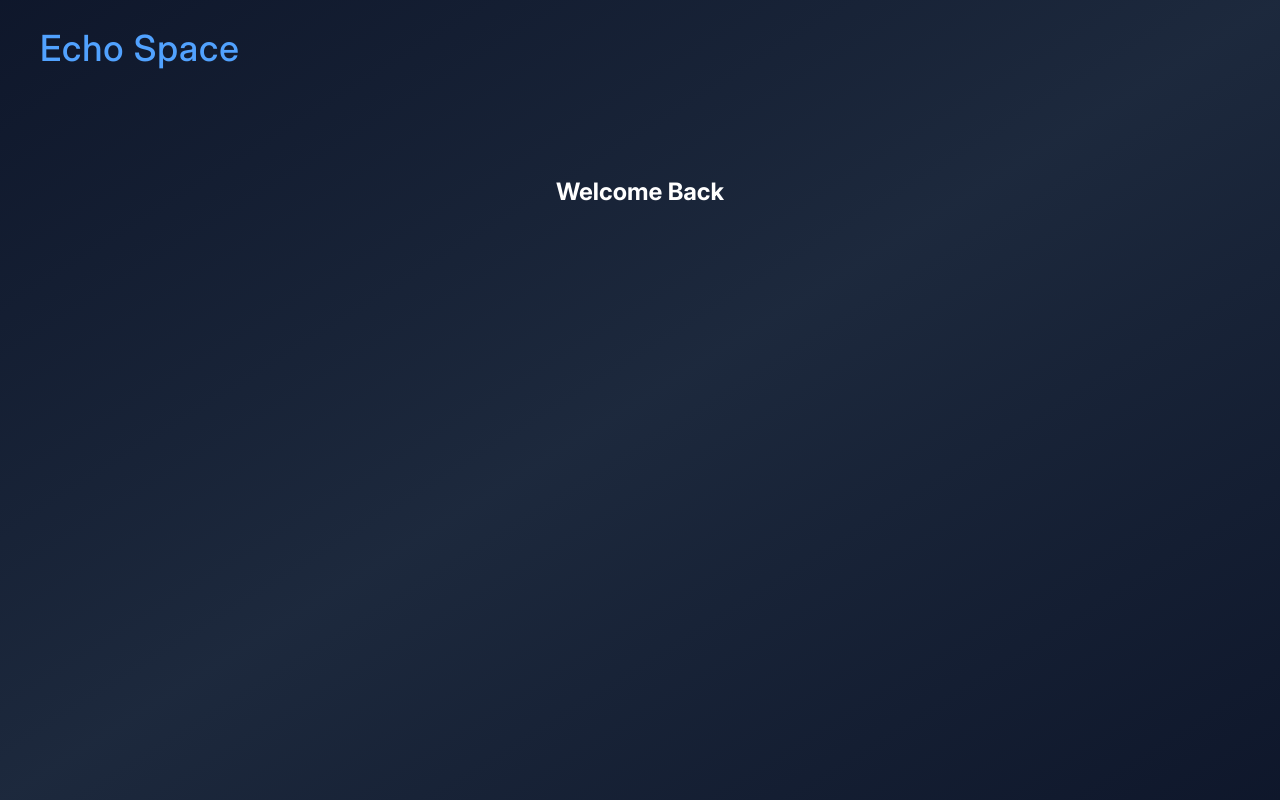
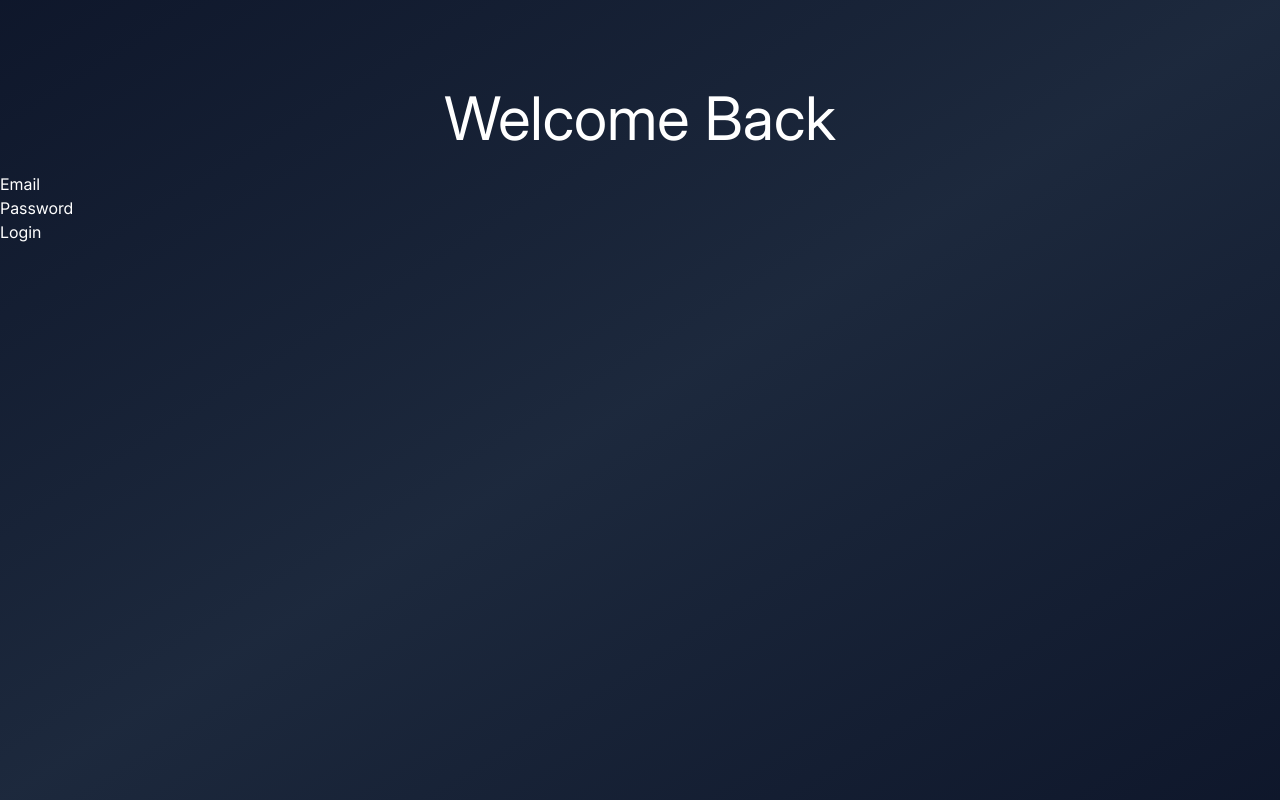
Before and after one commit to ruthlesscalm/echo-space, a React app in the folder frontend/: page /login in a window 1280 px wide. Built offline with nearby package versions, Linux system fonts and the light colour scheme; the HTML template or start-up script is replaced by a standard one.

Commit message:
Add Login form

```diff
--- a/frontend/src/layouts/AuthLayout.jsx
+++ b/frontend/src/layouts/AuthLayout.jsx
@@ -3,10 +3,7 @@ import LogoText from "../components/LogoText";
 
 const AuthLayout = () => {
   return (
-    <div className="flex flex-col gap-20 min-h-screen bg-linear-to-br from-slate-900 via-slate-800 to-slate-900 text-white">
-      <header className="px-10 py-7">
-        <LogoText className="text-4xl" />
-      </header>
+    <div className="flex flex-col min-h-screen bg-linear-to-br from-slate-900 via-slate-800 to-slate-900 text-white">
       <main>
         <Outlet />
       </main>
--- a/frontend/src/pages/Login.jsx
+++ b/frontend/src/pages/Login.jsx
@@ -1,12 +1,46 @@
+import { useState } from "react";
+
 const Login = () => {
+  const [loginForm, setLoginForm] = useState({
+    email: "",
+    password: "",
+  });
+  function handleInput(e) {
+    setLoginForm((prev) => {
+      return {
+        ...prev,
+        [e.target.name]: e.target.value,
+      };
+    });
+  }
   return (
-    <div>
+    <div className="mt-22">
       <div>
-        <h2 className="text-2xl font-bold text-white mb-6 text-center">
-          Welcome Back
-        </h2>
+        <h2 className="text-6xl text-white mb-6 text-center">Welcome Back</h2>
       </div>
-      <form></form>
+      <form>
+        <div>
+          <label htmlFor="email">Email</label>
+          <input
+            type="email"
+            name="email"
+            value={loginForm.email}
+            onChange={handleInput}
+            id="email"
+          />
+        </div>
+        <div>
+          <label htmlFor="password">Password</label>
+          <input
+            type="password"
+            name="password"
+            value={loginForm.password}
+            onChange={handleInput}
+            id="password"
+          />
+        </div>
+        <button type="submit">Login</button>
+      </form>
     </div>
   );
 };
```
